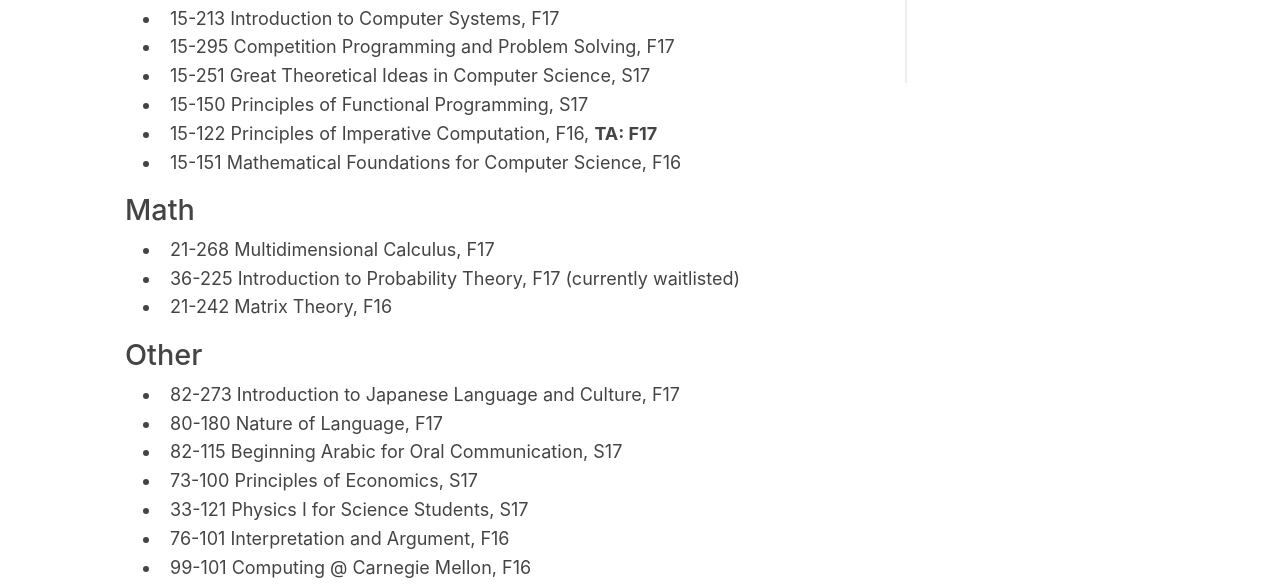
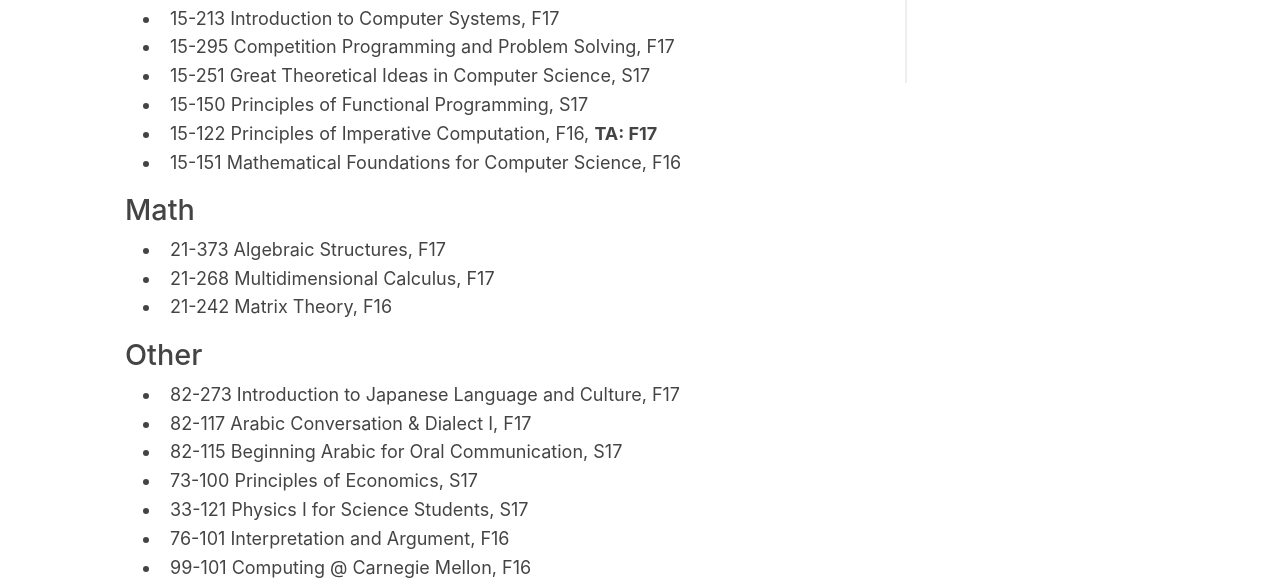
Before and after one commit to lmwnshn/deprecated-hakyll, a plain HTML site: page courses/index.html in a window 1280 px wide. Shown: the part 210-796 px from the top of the page. Drawn offline with Linux system fonts and the light colour scheme.

Commit message:
Update (2017-09-03 00:41:38 UTC) [ci skip]

```diff
--- a/courses/index.html
+++ b/courses/index.html
@@ -51,14 +51,14 @@
 </ul>
 <h2 id="math">Math</h2>
 <ul>
+<li>21-373 Algebraic Structures, F17</li>
 <li>21-268 Multidimensional Calculus, F17</li>
-<li>36-225 Introduction to Probability Theory, F17 (currently waitlisted)</li>
 <li>21-242 Matrix Theory, F16</li>
 </ul>
 <h2 id="other">Other</h2>
 <ul>
 <li>82-273 Introduction to Japanese Language and Culture, F17</li>
-<li>80-180 Nature of Language, F17</li>
+<li>82-117 Arabic Conversation &amp; Dialect I, F17</li>
 <li>82-115 Beginning Arabic for Oral Communication, S17</li>
 <li>73-100 Principles of Economics, S17</li>
 <li>33-121 Physics I for Science Students, S17</li>
```
